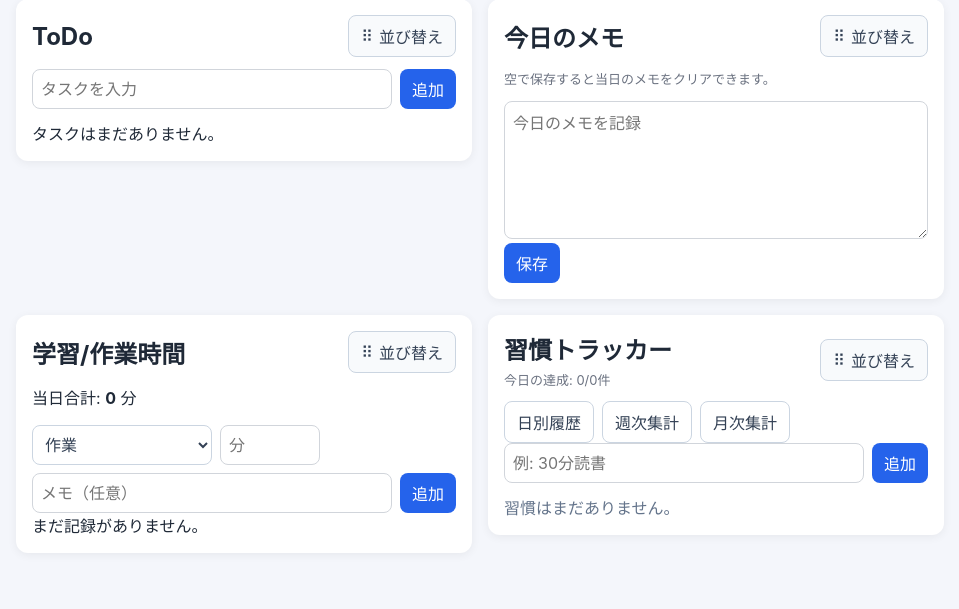
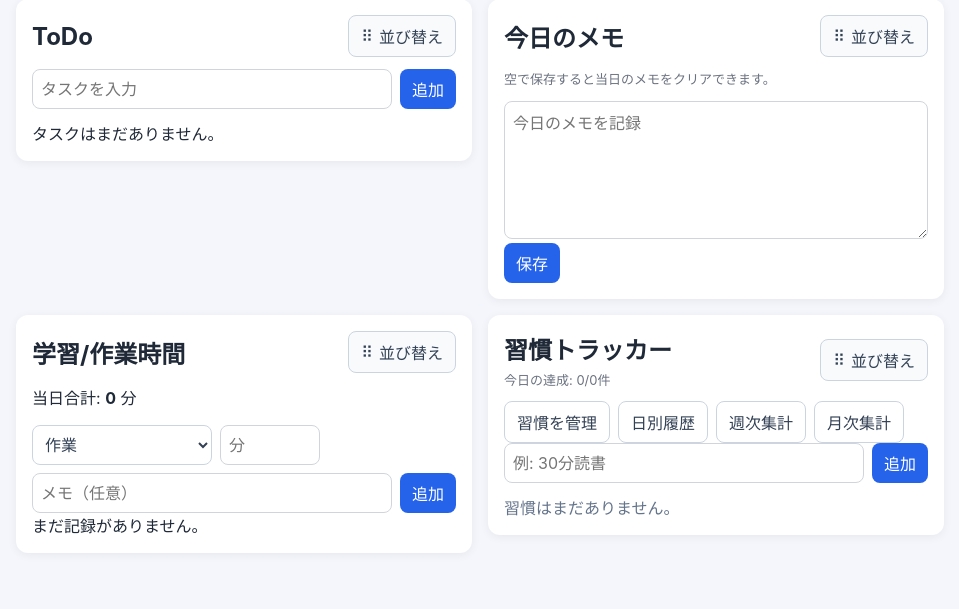
Before and after one commit to mizzz-ivr/home-panel-py, a FastAPI app: page / in a window 1280 px wide. Shown: the part 264-873 px from the top of the page, without its empty margins (160-1119 px from the left). Run offline with FastAPI, Linux system fonts and the light colour scheme; data that the repository does not hold is empty; some libraries are stand-ins or nearby versions.

Commit message:
習慣カードに編集・再開管理画面への導線を追加

```diff
--- a/app/templates/cards/habits.html
+++ b/app/templates/cards/habits.html
@@ -16,7 +16,8 @@
     </button>
   </div>
 
-  <nav class="history-navigation" aria-label="習慣の履歴と集計">
+  <nav class="history-navigation" aria-label="習慣の履歴・集計・管理">
+    <a href="/habits/manage" class="button-link secondary-button">習慣を管理</a>
     <a href="/habits/history" class="button-link secondary-button">日別履歴</a>
     <a href="/habits/weekly" class="button-link secondary-button">週次集計</a>
     <a href="/habits/monthly" class="button-link secondary-button">月次集計</a>
```
